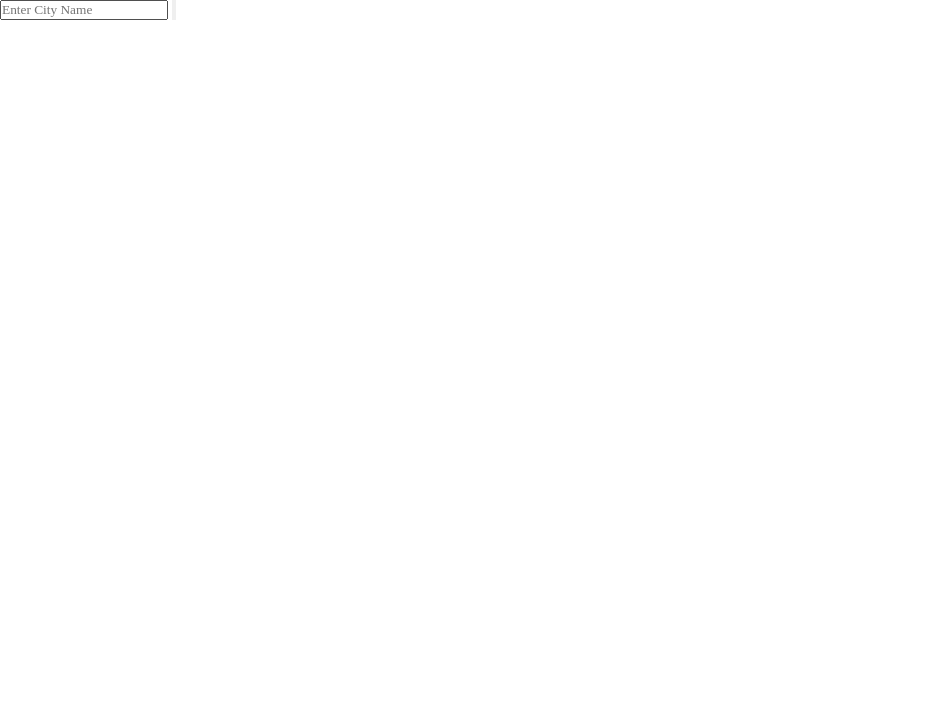
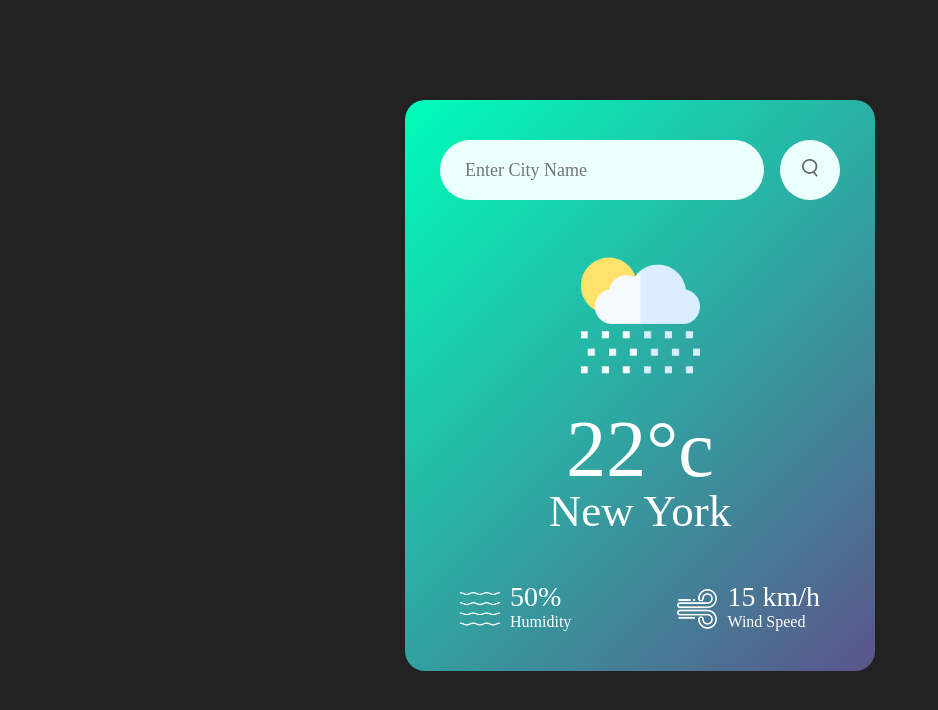
Before and after one commit to mazumdaratik/js-Small-Projects, a plain HTML site: page Weather App/index.html in a window 1280 px wide. Shown: the whole page, without its empty margins (0-938 px from the left). Drawn offline with Linux system fonts and the light colour scheme.

Commit message:
Weather App added

```diff
--- a/Weather App/index.html
+++ b/Weather App/index.html
@@ -12,6 +12,31 @@
             <input type="text" placeholder="Enter City Name" spellcheck="false">
             <button><img src="/Weather App/images/search.png" alt=""></button>
         </div>
+        <div class="error">
+            <p>Invalid city name.</p>
+        </div>
+        <div class="weather">
+            <img src="/Weather App/images/rain.png" class="weather-icon">
+            <h1 class="temp">22°c</h1>
+            <h2 class="city">New York</h2>
+            <div class="details">
+                <div class="col">
+                    <img src="/Weather App/images/humidity.png" alt="">
+                    <div>
+                        <p class="humidity">50%</p>
+                        <p>Humidity</p>
+                    </div>
+                </div>
+                <div class="col">
+                    <img src="/Weather App/images/wind.png" alt="">
+                    <div>
+                        <p class="wind">15 km/h</p>
+                        <p>Wind Speed</p>
+                    </div>
+                </div>
+            </div>
+        </div>
     </div>
+    <script src="/Weather App/script.js"></script>
 </body>
 </html>
--- a/Weather App/script.js
+++ b/Weather App/script.js
@@ -0,0 +1,38 @@
+const apiKey = "3310dcd572bfb00914e02b41dd551b39";
+const apiUrl = "https://api.openweathermap.org/data/2.5/weather?units=metric&q=";
+const searchBox = document.querySelector(".search input");
+const searchBtn = document.querySelector(".search button");
+const WeatherIcon = document.querySelector(".weather-icon");
+
+async function CheckWeather(city) {
+    const response = await fetch(apiUrl + city + `&appid=${apiKey}`);
+    if(response.status == 404){
+        document.querySelector(".error").style.display = "block";
+        document.querySelector(".weather").style.display = "none";
+    } else {
+        var data = await response.json();
+
+    console.log(data);
+
+    document.querySelector(".city").innerHTML = data.name;
+    document.querySelector(".temp").innerHTML = data.main.temp + "°c";
+    document.querySelector(".humidity").innerHTML = data.main.humidity + "%";
+    document.querySelector(".wind").innerHTML = data.wind.speed + "km/h";
+
+    if(data.weather[0].main == "Clouds"){
+        WeatherIcon.src = "/Weather App/images/clouds.png";
+    } else if (data.weather[0].main == "Clear"){
+        WeatherIcon.src = "/Weather App/images/clouds.png";
+    }else if(data.weather[0].main == "Rain"){
+        WeatherIcon.src = "/Weather App/images/rain.png";
+    }else if(data.weather[0].main == "Drizzle"){
+        WeatherIcon.src = "/Weather App/images/drizzle.png";
+    }else if(data.weather[0].main == "Mist"){
+        WeatherIcon.src = "/Weather App/images/mist.png";
+    }
+    }
+
+}
+searchBtn.addEventListener("click", () => {
+    CheckWeather(searchBox.value);
+});
--- a/Weather App/style.css
+++ b/Weather App/style.css
@@ -1,6 +1,90 @@
 *{
-    margin: 0;
+    margin:0;
     padding: 0;
     font-family: 'Poppins', 'sans-serif';
     box-sizing: border-box;
 }
+body{
+    background:#222;
+}
+.card {
+    width: 90%;
+    max-width: 470px;
+    background:linear-gradient(135deg, #00feba, #5b548a);
+    color: #fff;
+    margin: 100px auto 0;
+    border-radius: 20px;
+    padding: 40px 35px;
+    text-align: center;
+}
+.search{
+    width: 100%;
+    display: flex;
+    align-items: center;
+    justify-content: space-between;
+}
+.search input {
+    border: 0;
+    outline: 0;
+    background: #ebfffc;
+    color: #555;
+    padding: 10px 25px;
+    height: 60px;
+    border-radius: 30px;
+    flex: 1;
+    margin-right: 16px;
+    font-size: 18px;
+}
+.search button{
+    border: 0;
+    outline: 0;
+    background: #ebfffc;
+    border-radius: 50%;
+    width: 60px;
+    height: 60px;
+    cursor: pointer;
+}
+.search button img {
+    width: 16px;
+}
+.error {
+    text-align: left;
+    margin-left: 10px;
+    font-size: 14px;
+    margin-top: 10px;
+    display: none;
+}
+.weather-icon {
+    width: 170px;
+    margin-top: 30px;
+}
+.weather h1{
+    font-size: 80px;
+    font-weight: 500;
+}
+.weather h2{
+    font-size: 45px;
+    font-weight: 400;
+    margin-top: -10px;
+}
+
+.details {
+    display: flex;
+    align-items: center;
+    justify-content: space-between;
+    padding: 0 20px;
+    margin-top: 50px;
+}
+.col{
+    display: flex;
+    align-items: center;
+    text-align: left;
+}
+.col img{
+    width: 40px;
+    margin-right: 10px;
+}
+.humidity, .wind {
+    font-size: 28px;
+    margin-top: -6px;
+}
```
Also changed, not shown: Weather App/images/clear.png (added), Weather App/images/clouds.png (added), Weather App/images/drizzle.png (added), Weather App/images/humidity.png (added), Weather App/images/mist.png (added), Weather App/images/rain.png (added), Weather App/images/search.png (added), Weather App/images/snow.png (added), Weather App/images/wind.png (added).
